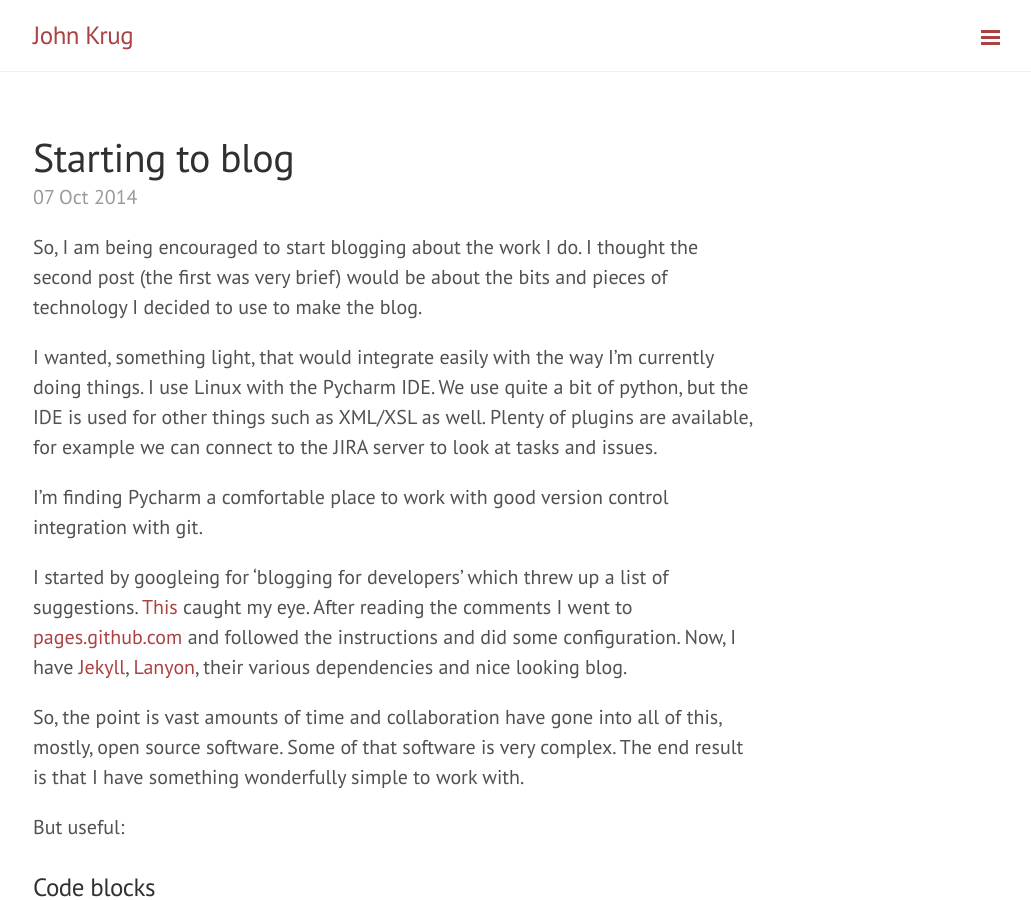
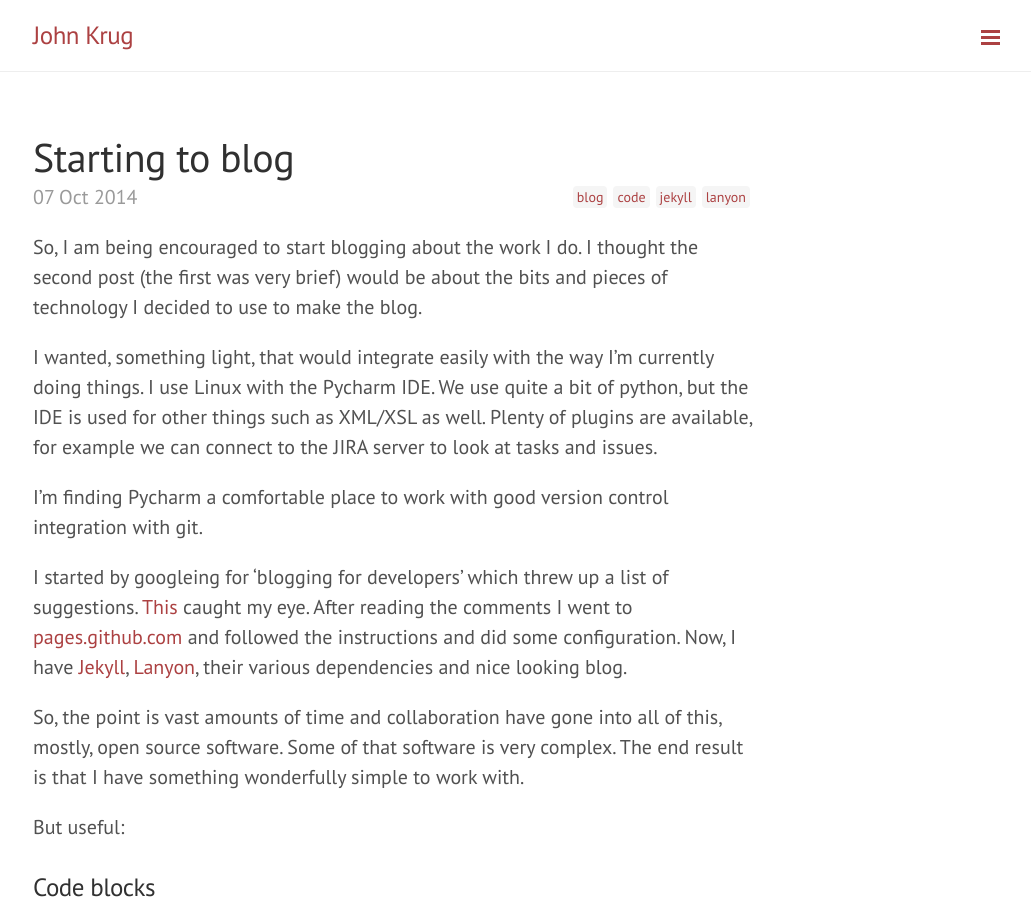
Before and after one commit to jhkrug/jhkrug.github.io, a Jekyll site: the page built from _posts/2014-10-07-encouragment.md, in a window 1280 px wide and 900 px high. Shown: the whole window, without its empty margins (247-1278 px from the left). Built offline with Jekyll 4.4.1, drawn with Linux system fonts in a browser that asks for light colours; Markdown is read by kramdown in place of the engine named in the settings; comment, search, counter and statistics services are not loaded.

Commit message:
small changes

```diff
--- a/_config.yml
+++ b/_config.yml
@@ -27,4 +27,4 @@ author:
 # Custom vars
 #version:             1.0.0
 
-excerpt_separator: ""
+excerpt_separator: "\n\n"
--- a/_layouts/post.html
+++ b/_layouts/post.html
@@ -3,10 +3,22 @@ layout: default
 ---
 
 <div class="post">
-  <h1 class="post-title">{{ page.title }}</h1>
-  <span class="post-date">{{ page.date | date_to_string }}</span>
-  {{ content }}
-  {% include comments.html %}
+    <h1 class="post-title">{{ page.title }}</h1>
+    <span class="post-date">{{ page.date | date_to_string }}
+    <ul class="tag-box inline" style="float:right;font-size:0.7em">
+    {% capture tags %}
+    {% for tag in page.tags %}
+    {{ tag }}
+    {% endfor %}
+    {% endcapture %}
+    {% assign sortedtags = tags | split:' ' | sort %}
+
+    {% for tag in sortedtags %}
+    <li><a href="/tags.html#{{ tag | cgi_escape }}">{{ tag }}</a></li>
+    {% endfor %}
+    </ul></span>
+    {{ content }}
+    {% include comments.html %}
 </div>
 
 <!--
--- a/_posts/2014-10-07-encouragment.md
+++ b/_posts/2014-10-07-encouragment.md
@@ -11,6 +11,7 @@ tags:
 So, I am being encouraged to start blogging about the work I do. I
 thought the second post (the first was very brief) would be about the
 bits and pieces of technology I decided to use to make the blog.
+
 
 I wanted, something light, that would integrate easily with the way I'm
 currently doing things. I use Linux with the Pycharm IDE.  We use quite
```
Also changed, not shown: index.html (+14 -2 lines).
